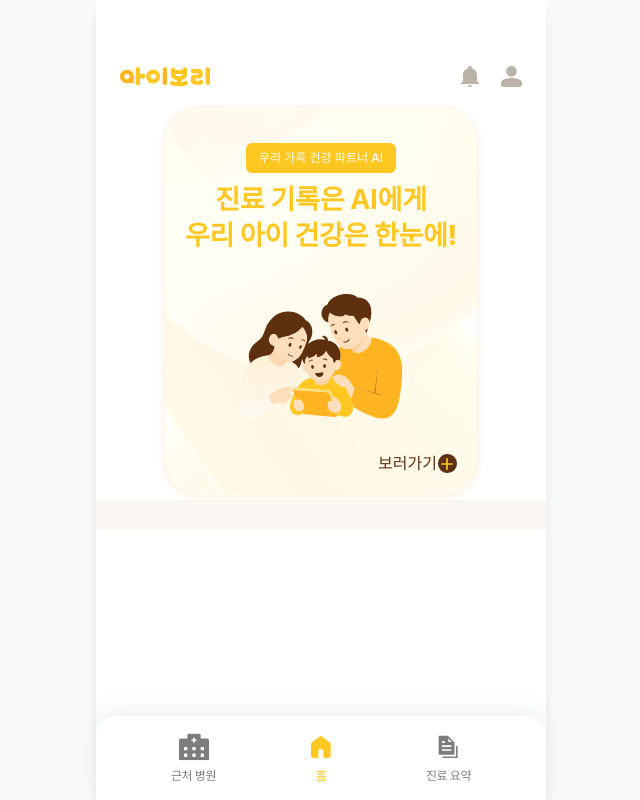
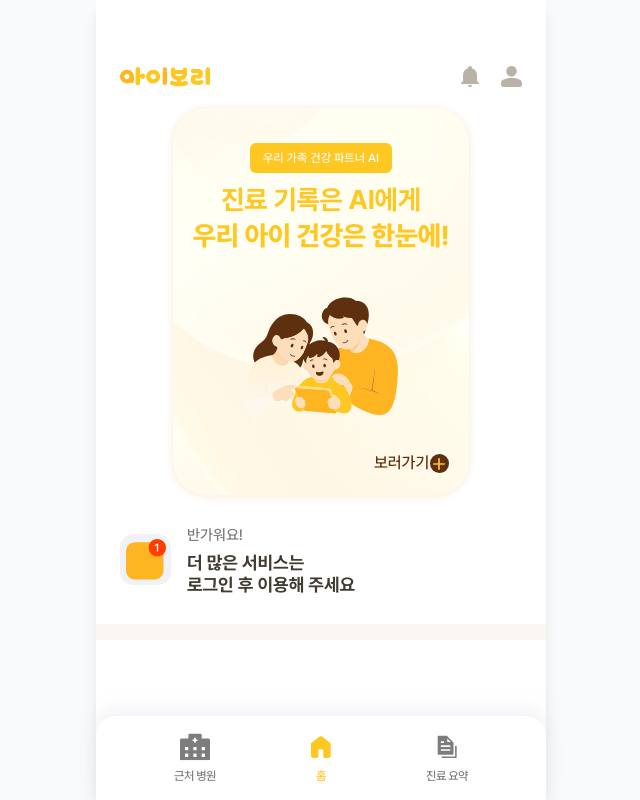
Before and after one commit to seoul-ibori/ibori-fe, a React (Vite) app: page / in a window 1280 px wide. Shown: the whole page, without its empty margins (319-959 px from the left). Built offline with nearby package versions, Linux system fonts and the light colour scheme.

Commit message:
🎨 Design: 로그인 제안 배너 추가, 프리텐다드 전역 적용

```diff
--- a/src/components/Main/Bar.jsx
+++ b/src/components/Main/Bar.jsx
@@ -1,3 +1,3 @@
 export default function Bar() {
-  return <div className="h-3.75 w-full bg-[#FAF7F2]"></div>;
+  return <div className="h-2 w-full bg-[#FAF7F2]"></div>;
 }
--- a/src/components/Main/LoginSuggestBanner.jsx
+++ b/src/components/Main/LoginSuggestBanner.jsx
@@ -1,3 +1,17 @@
+import LoginSuggestIcon from '@/assets/icons/main/login_suggest_icon.svg?react';
+
 export default function LoginSuggestBanner() {
-  return <></>;
+  return (
+    <div className="flex  gap-4 py-6 pl-6 w-full items-center">
+      <LoginSuggestIcon className="size-12.75 shrink-0" />
+      <div className="flex flex-col gap-1.25">
+        <p className="text-[15px] font-medium text-[#7D7D7D]">반가워요!</p>
+        <p className="text-[18px] font-bold text-[#413B32] leading-5.5">
+          더 많은 서비스는
+          <br />
+          로그인 후 이용해 주세요
+        </p>
+      </div>
+    </div>
+  );
 }
--- a/src/index.css
+++ b/src/index.css
@@ -5,3 +5,25 @@ body,
 #root {
   height: 100%;
 }
+
+body {
+  font-family: 'Pretendard', sans-serif;
+}
+
+@layer utilities {
+  /* 스크롤바 숨기기 */
+  .no-scrollbar::-webkit-scrollbar {
+    display: none; /* Chrome, Safari, Opera */
+  }
+  .no-scrollbar {
+    -ms-overflow-style: none; /* IE and Edge */
+    scrollbar-width: none; /* Firefox */
+  }
+}
+
+@font-face {
+  font-family: 'Pretendard';
+  src: url('/fonts/PretendardVariable.woff2') format('woff2-variations');
+  font-weight: 45 920;
+  font-style: normal;
+}
--- a/src/pages/Main/main.jsx
+++ b/src/pages/Main/main.jsx
@@ -7,7 +7,7 @@ import MedicalRecord from '@/components/Main/MedicalRecord';
 export default function Main() {
   return (
     <div className="flex flex-col">
-      <div className="flex flex-col items-center py-1">
+      <div className="flex flex-col items-center py-1 gap-1">
         <MainPost />
         <LoginSuggestBanner />
       </div>
```
Also changed, not shown: public/fonts/PretendardVariable.woff2 (added), src/assets/icons/main/login_suggest_icon.svg (added).
